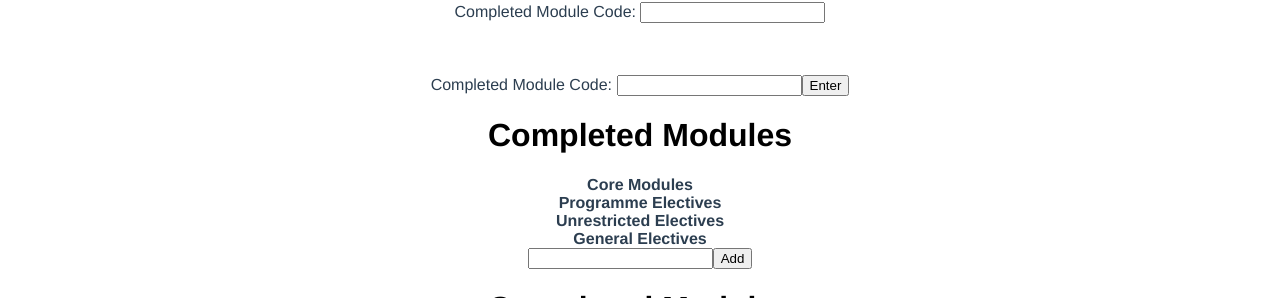
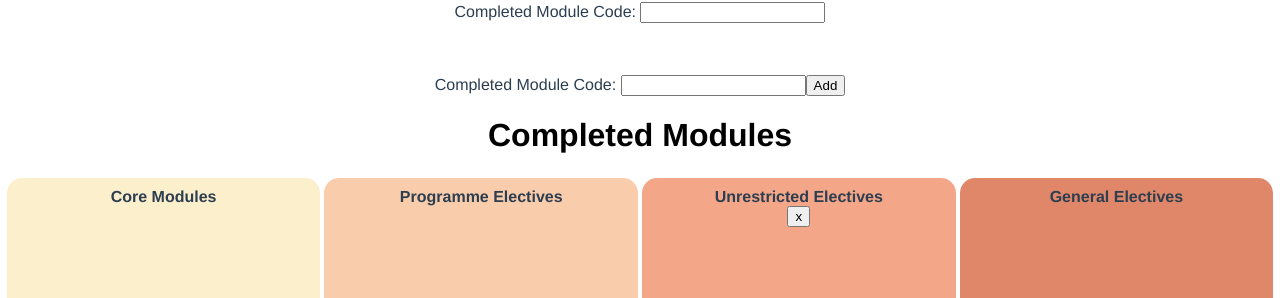
Before and after one commit to hongquan97/project_pancakes, a Vue app: page / in a window 1280 px wide. Shown: the part 157-455 px from the top of the page. Built offline with nearby package versions, Linux system fonts and the light colour scheme.

Commit message:
Removed duplicate components and updated module input box

```diff
--- a/src/components/CompletedBox.vue
+++ b/src/components/CompletedBox.vue
@@ -1,24 +1,6 @@
 <template>
   <div><br><br>
     Completed Module Code:
-
-    <input type="text" maxlength="8" v-model="Module"/>
-    <input type="button" value="Enter" v-on:click="CheckModule()"/>
-    <h1>Completed Modules</h1>
-
-    <div id="CM">
-      <b>Core Modules</b>
-      {{CompletedCore}}
-    </div>
-    <div id="PE">
-      <b>Programme Electives</b>
-    </div>
-    <div id="UE">
-      <b>Unrestricted Electives</b>
-    </div>
-    <div id="GE">
-      <b>General Electives</b>
-    </div>
 
     <input type="text" maxlength="8" v-model="mod"/><button v-on:click="assign">Add</button>
     <p id="Completed">
@@ -33,11 +15,6 @@
 </template>
 
 <script>
-
-import External from './ExternalWebpage_Core.vue'
-import External2 from './ExternalWebpage_PE.vue'
-
-
 import CoreMods from './CoreMods.vue'
 import PE from './PE.vue'
 import GE from './GE.vue'
@@ -70,47 +47,6 @@ export default {
 
     }
   },
-  components:{
-    External,
-    External2
-
-  },
-
-  methods: {
-    CheckModule: function() {
-      const searchTerm = this.Module.toUpperCase().trim();
-      if (searchTerm == "") {
-        alert("Enter something!");
-      }
-      if (this.Core.indexOf(searchTerm) != -1 & this.CompletedCore.indexOf(searchTerm)==-1) {
-          this.CompletedCore.push(searchTerm);
-          this.UC_CM_Count-=4;
-          this.CoreModule = searchTerm;
-          // if (searchTerm == "IS4010") {
-          //   this.UC_CM_Count -= 12;
-          // } else if (searchTerm == "BT4101") {
-          //   this.UC_CM_Count -= 12;
-          // } else if (searchTerm == "BT4103") {
-          //   this.UC_CM_Count -= 8;
-          // } else {
-          //   this.UC_CM_Count -= 4;
-          // }
-          }
-
-      if (searchTerm.substring(0, 2) == "GE") {
-            this.CompletedGE.push(searchTerm);
-            this.UC_GE_Count -= 4;
-          }
-      else{
-          //this.CompletedPE.push(searchTerm);
-          this.PeModule = searchTerm;
-        }
-
-
-
-      this.Module = "";
-  }
-}
 }
 </script>
 
```
